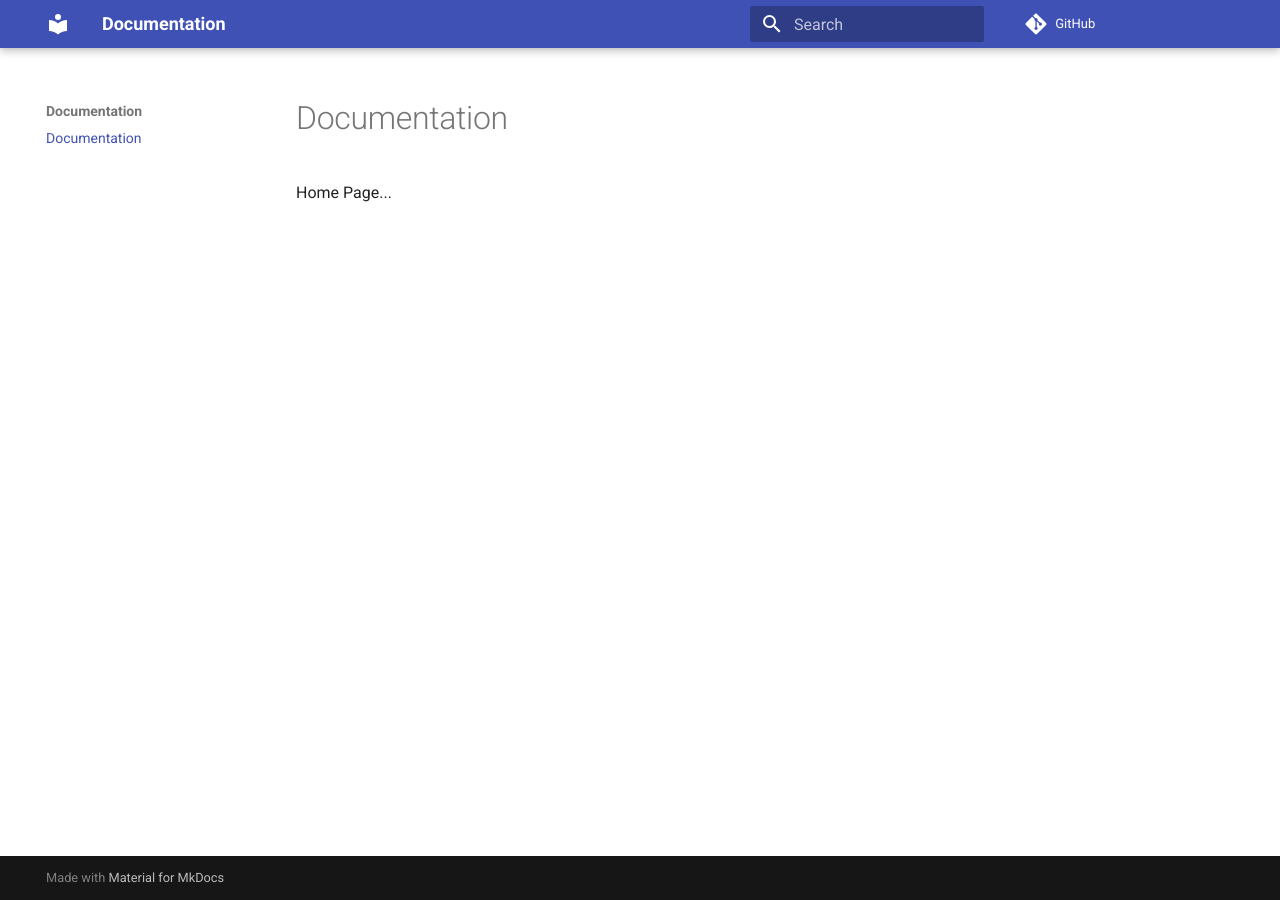
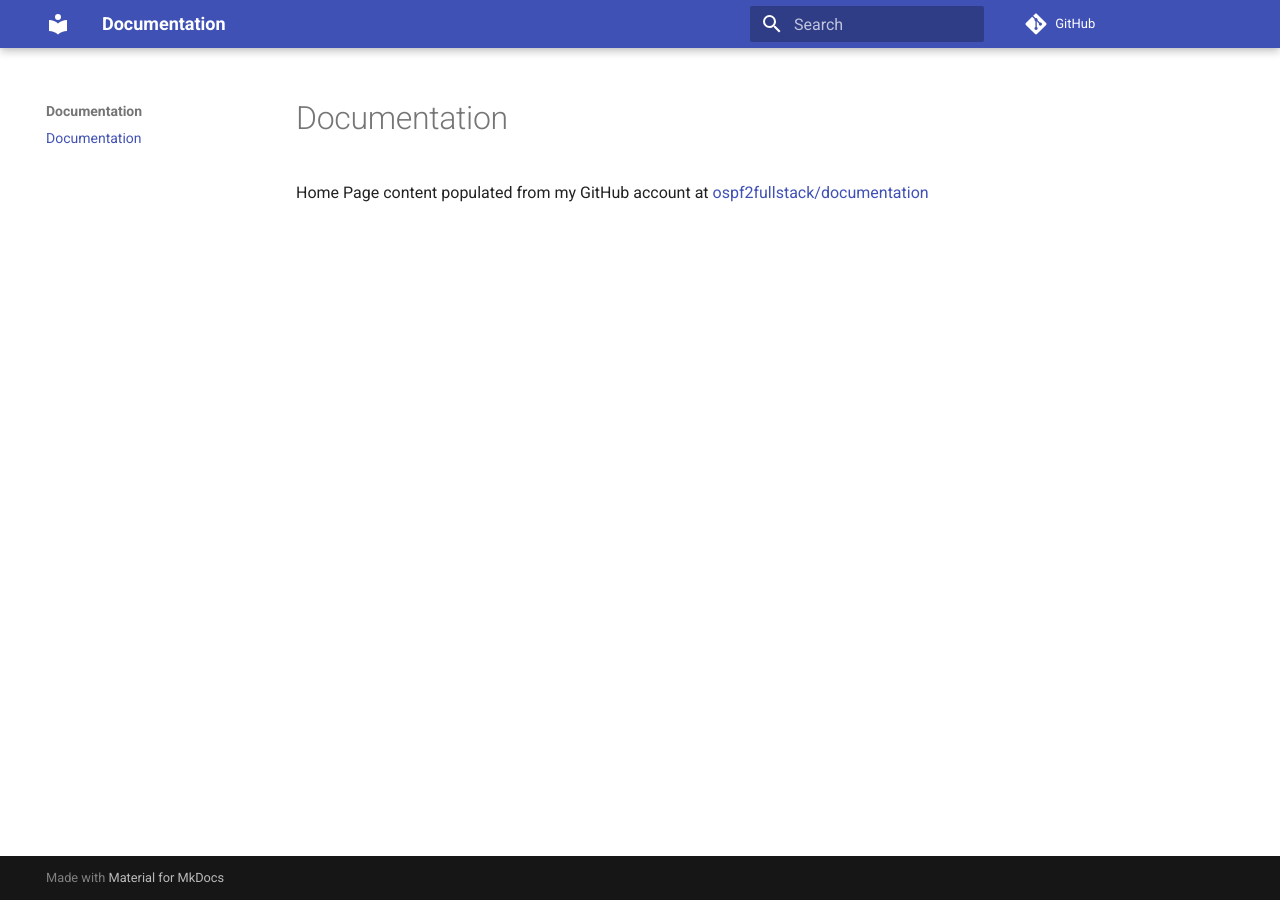
Before and after one commit to ospf2fullstack/documentation, an MkDocs documentation site: the page built from docs/index.md, in a window 1280 px wide. Built offline with MkDocs 1.6.1 and Material for MkDocs 9.7.7, drawn with Linux system fonts in a browser that asks for light colours; comment, search, counter and statistics services are not loaded.

Commit message:
Update index.md

```diff
--- a/docs/index.md
+++ b/docs/index.md
@@ -1,2 +1,2 @@
 # Documentation
-Home Page...
+Home Page content populated from my GitHub account at [ospf2fullstack/documentation](https://github.com/ospf2fullstack/documentation)
```
